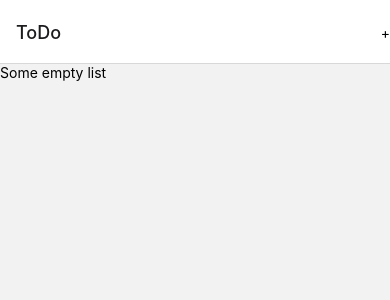
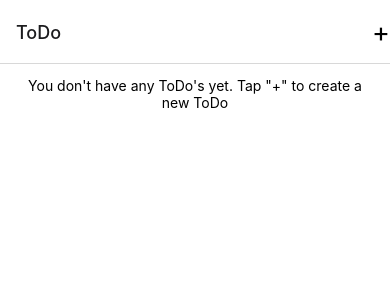
Before and after one commit to ToluThomas/todo-list, a React Native app: screen /ToDo in a window 390 px wide. Shown: the top 300 px of the page. Built offline with nearby package versions, Linux system fonts and the light colour scheme.

Commit message:
Manage todo list using local state

```diff
--- /dev/null
+++ b/components/CircleOutline.js
@@ -0,0 +1,26 @@
+import React from "react";
+import { View } from "react-native";
+import { checkboxStyles } from "../constants/styles";
+import { scale } from "../utils/scale";
+
+export default function CircleOutline({
+  radius = 20,
+  outlineColour = "grey",
+  children,
+  ...props
+}) {
+  return (
+    <View
+      style={[
+        checkboxStyles.circleOutline,
+        {
+          width: scale(radius),
+          height: scale(radius),
+          borderColor: outlineColour,
+        },
+      ]}
+    >
+      {children}
+    </View>
+  );
+}
--- /dev/null
+++ b/components/HeaderPlusButton.js
@@ -0,0 +1,25 @@
+import React from "react";
+import { TouchableWithoutFeedback, Text } from "react-native";
+import { homeStyles } from "../constants/styles";
+import { scale, verticalScale } from "../utils/scale";
+
+export default function HeaderPlusButton({
+  style = homeStyles.headerButtonRight,
+  textStyle = homeStyles.headerButtonRightText,
+  ...props
+}) {
+  return (
+    <TouchableWithoutFeedback
+      style={style}
+      hitSlop={{
+        top: verticalScale(30),
+        bottom: verticalScale(30),
+        left: scale(30),
+        right: scale(30),
+      }}
+      {...props}
+    >
+      <Text style={textStyle}>+</Text>
+    </TouchableWithoutFeedback>
+  );
+}
--- /dev/null
+++ b/components/Tick.js
@@ -0,0 +1,5 @@
+import React from "react";
+
+export default function Tick() {
+
+}
--- /dev/null
+++ b/components/TodoListItem.js
@@ -0,0 +1,19 @@
+import React from "react";
+import { TextInput, View } from "react-native";
+import { homeStyles } from "../constants/styles";
+import CircleOutline from "./CircleOutline";
+
+export default function TodoListItem({ index, text, onChangeText }) {
+  return (
+    <View style={homeStyles.todoListItem} key={index}>
+      <CircleOutline />
+      <TextInput
+        placeholder=""
+        style={homeStyles.todoListItemText}
+        multiline
+        onChangeText={(value) => onChangeText(index, value)}
+        value={text}
+      />
+    </View>
+  );
+}
--- a/constants/styles.js
+++ b/constants/styles.js
@@ -0,0 +1,34 @@
+import { StyleSheet } from "react-native";
+import { scale, verticalScale } from "../utils/scale";
+
+export const homeStyles = StyleSheet.create({
+  headerButtonRight: {
+    width: scale(30),
+    height: verticalScale(30),
+  },
+  headerButtonRightText: {
+    fontSize: scale(25),
+  },
+  todoList: {
+    backgroundColor: "white",
+    height: "100%",
+    padding: verticalScale(10),
+  },
+  todoListItem: {
+    flexDirection: "row",
+    marginBottom: scale(5),
+  },
+  todoListItemText: {
+    width: scale(320),
+    marginLeft: scale(10),
+  },
+  emptyTodoListItem: { textAlign: "center" },
+});
+
+export const checkboxStyles = StyleSheet.create({
+  circleOutline: {
+    backgroundColor: "white",
+    borderWidth: 1,
+    borderRadius: scale(30),
+  },
+});
--- a/screens/Home/Home.js
+++ b/screens/Home/Home.js
@@ -1,5 +1,4 @@
 import React from "react";
-import { Text } from "react-native";
 import { createNativeStackNavigator } from "@react-navigation/native-stack";
 import TodoList from "./TodoList";
 
@@ -8,13 +7,7 @@ const HomeStack = createNativeStackNavigator();
 export default function Home() {
   return (
     <HomeStack.Navigator>
-      <HomeStack.Screen
-        name="ToDo"
-        component={TodoList}
-        options={{
-          headerRight: () => <Text>+</Text>,
-        }}
-      />
+      <HomeStack.Screen name="ToDo" component={TodoList} />
     </HomeStack.Navigator>
   );
 }
--- a/screens/Home/TodoList.js
+++ b/screens/Home/TodoList.js
@@ -1,10 +1,55 @@
-import React from "react";
-import { Text } from "react-native";
+import React, { useEffect, useState } from "react";
+import { View, Text, FlatList } from "react-native";
+import HeaderPlusButton from "../../components/HeaderPlusButton";
+import TodoListItem from "../../components/TodoListItem";
+import { homeStyles } from "../../constants/styles";
 
-export default function TodoList() {
+export default function TodoList({ navigation, ...props }) {
+  const [todoItems, setTodoItems] = useState([]);
+
+  function onChangeTodoListItemText(index, newValue) {
+    setTodoItems((oldTodoItems) =>
+      oldTodoItems.map((item, itemIndex) =>
+        itemIndex === index ? newValue : item
+      )
+    );
+  }
+
+  function _renderItem({ item, index }) {
+    return (
+      <TodoListItem
+        index={index}
+        text={item}
+        onChangeText={onChangeTodoListItemText}
+      />
+    );
+  }
+
+  function newTodoListItem() {
+    setTodoItems((oldTodoItems) => [...oldTodoItems, ""]);
+  }
+
+  function emptyListItem() {
+    return (
+      <Text style={homeStyles.emptyTodoListItem}>
+        You don't have any ToDo's yet. Tap "+" to create a new ToDo
+      </Text>
+    );
+  }
+
+  useEffect(() => {
+    navigation.setOptions({
+      headerRight: () => <HeaderPlusButton onPress={newTodoListItem} />,
+    });
+  }, []); //  Set back button when the component mounts
+
   return (
-    <>
-      <Text>Some empty list</Text>
-    </>
+    <View style={homeStyles.todoList}>
+      <FlatList
+        data={todoItems}
+        renderItem={_renderItem}
+        ListEmptyComponent={emptyListItem}
+      />
+    </View>
   );
 }
```
Also changed, not shown: 2 other files (tests, documents, lock files or other folders).
